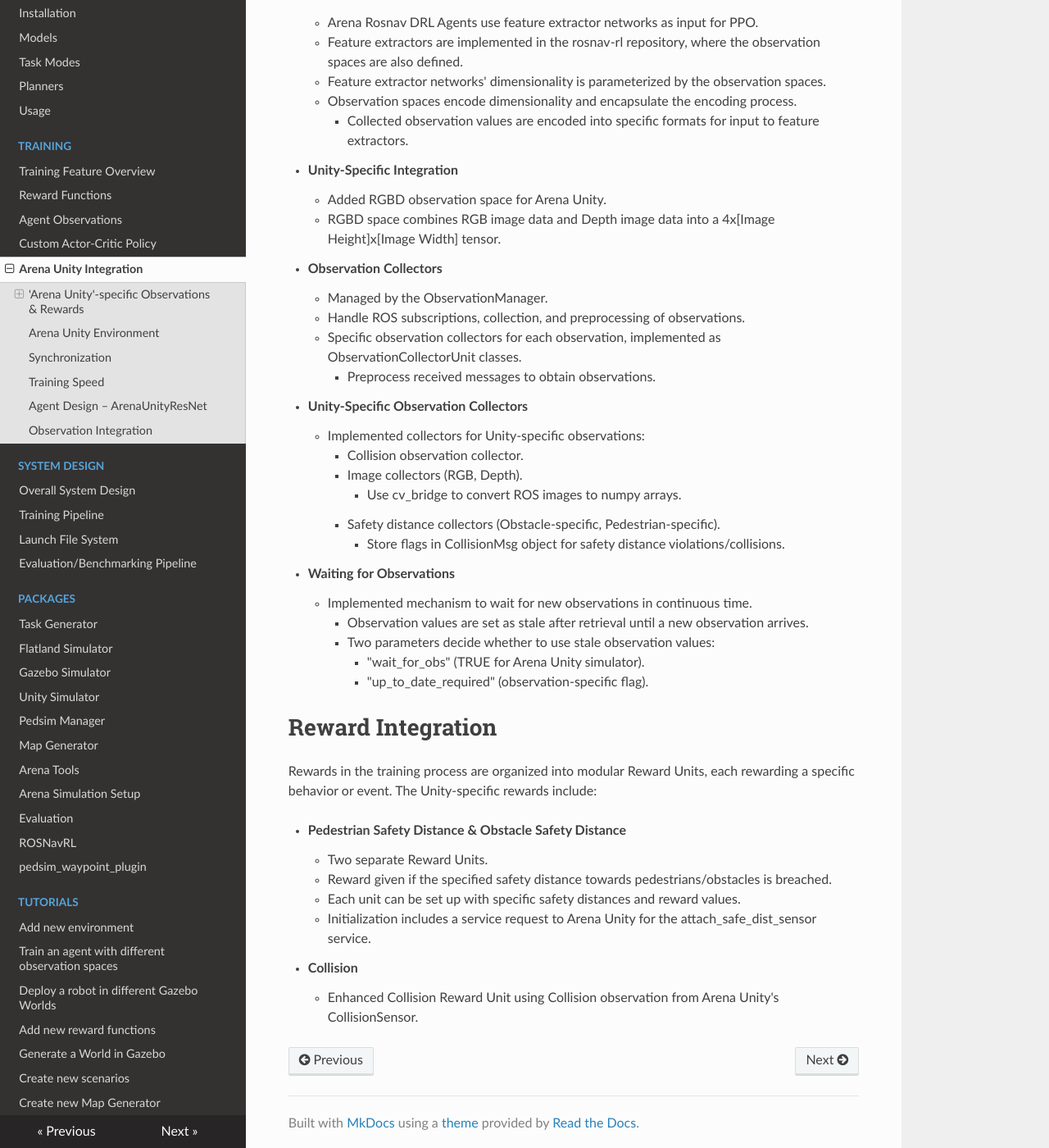
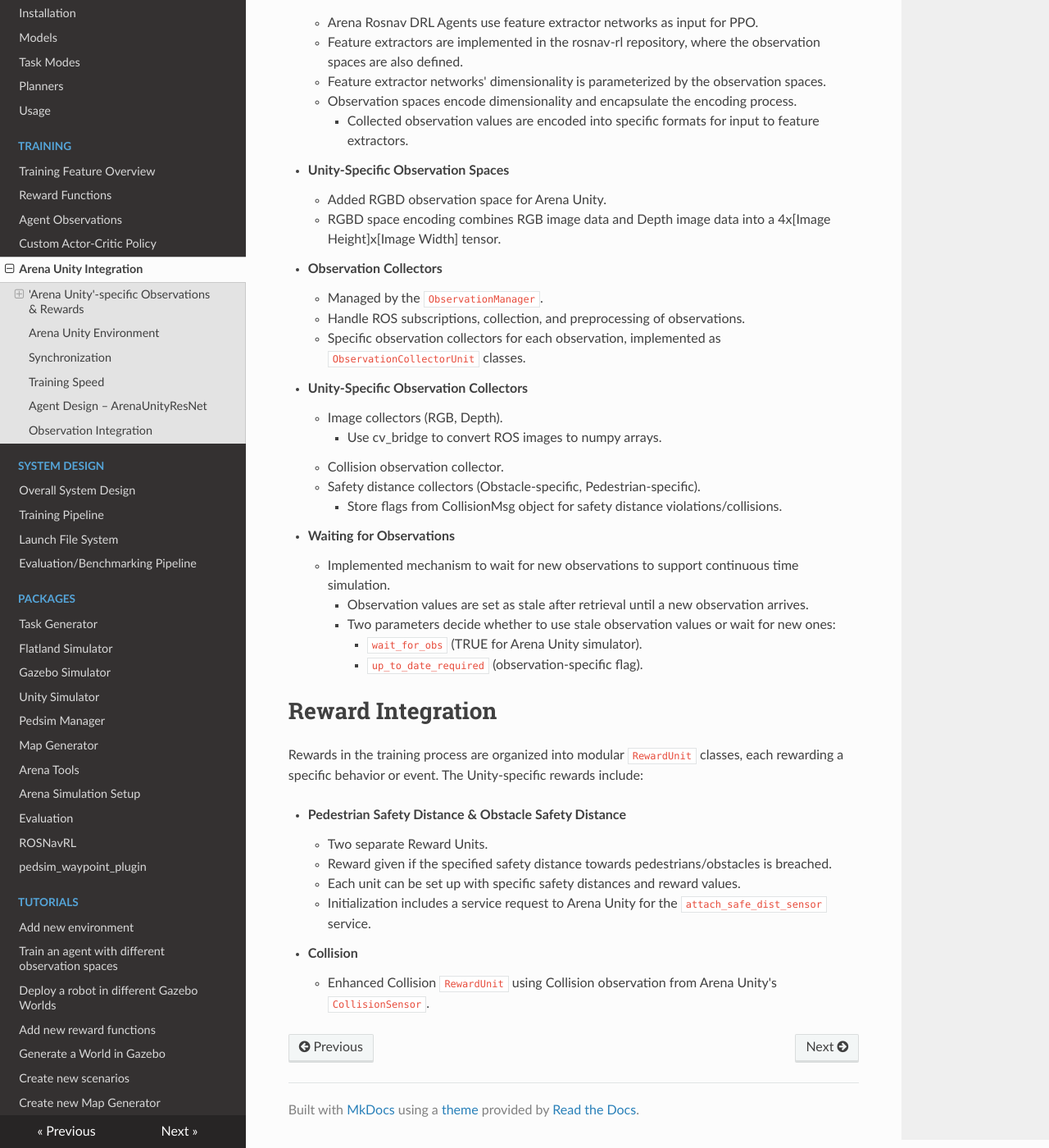
Before and after one commit to Arena-Rosnav/.github, an MkDocs documentation site: the page built from docs/packages/unity/training_integration.md, in a window 1280 px wide and 1400 px high, scrolled down 5387 px. Shown: the whole window at 82% size. Built offline with MkDocs 1.6.1, drawn with Linux system fonts in a browser that asks for light colours; nearby versions of some CDN libraries; comment, search, counter and statistics services are not loaded; some of the changed text lies outside the part shown.

Commit message:
Some fixes in Unity Training Integration

```diff
--- a/docs/packages/unity/training_integration.md
+++ b/docs/packages/unity/training_integration.md
@@ -104,47 +104,45 @@ Rosnav-RL agent designs consist of a feature extraction part and the policy part
 
 Integration of observation logic for Arena Unity in the training pipeline involves the following components:
 
-- **Observation Space Integration**
+- **Observation Spaces**
     - Arena Rosnav DRL Agents use feature extractor networks as input for PPO.
     - Feature extractors are implemented in the rosnav-rl repository, where the observation spaces are also defined.
     - Feature extractor networks' dimensionality is parameterized by the observation spaces.
     - Observation spaces encode dimensionality and encapsulate the encoding process.
         - Collected observation values are encoded into specific formats for input to feature extractors.
 
-- **Unity-Specific Integration**
+- **Unity-Specific Observation Spaces**
     - Added RGBD observation space for Arena Unity.
-    - RGBD space combines RGB image data and Depth image data into a 4x[Image Height]x[Image Width] tensor.
+    - RGBD space encoding combines RGB image data and Depth image data into a 4x[Image Height]x[Image Width] tensor.
 
 - **Observation Collectors**
-    - Managed by the ObservationManager.
+    - Managed by the `ObservationManager`.
     - Handle ROS subscriptions, collection, and preprocessing of observations.
-    - Specific observation collectors for each observation, implemented as ObservationCollectorUnit classes.
-        - Preprocess received messages to obtain observations.
+    - Specific observation collectors for each observation, implemented as `ObservationCollectorUnit` classes.
 
 - **Unity-Specific Observation Collectors**
-    - Implemented collectors for Unity-specific observations:
-        - Collision observation collector.
-        - Image collectors (RGB, Depth).
-            - Use cv_bridge to convert ROS images to numpy arrays.
-        - Safety distance collectors (Obstacle-specific, Pedestrian-specific).
-            - Store flags in CollisionMsg object for safety distance violations/collisions.
+    - Image collectors (RGB, Depth).
+        - Use cv_bridge to convert ROS images to numpy arrays.
+    - Collision observation collector.
+    - Safety distance collectors (Obstacle-specific, Pedestrian-specific).
+        - Store flags from CollisionMsg object for safety distance violations/collisions.
 
 - **Waiting for Observations**
-    - Implemented mechanism to wait for new observations in continuous time.
+    - Implemented mechanism to wait for new observations to support continuous time simulation.
         - Observation values are set as stale after retrieval until a new observation arrives.
-        - Two parameters decide whether to use stale observation values:
-            - "wait_for_obs" (TRUE for Arena Unity simulator).
-            - "up_to_date_required" (observation-specific flag).
+        - Two parameters decide whether to use stale observation values or wait for new ones:
+            - `wait_for_obs` (TRUE for Arena Unity simulator).
+            - `up_to_date_required` (observation-specific flag).
 
 # Reward Integration
 
-Rewards in the training process are organized into modular Reward Units, each rewarding a specific behavior or event. The Unity-specific rewards include:
+Rewards in the training process are organized into modular `RewardUnit` classes, each rewarding a specific behavior or event. The Unity-specific rewards include:
 
 - **Pedestrian Safety Distance & Obstacle Safety Distance**
     - Two separate Reward Units.
     - Reward given if the specified safety distance towards pedestrians/obstacles is breached.
     - Each unit can be set up with specific safety distances and reward values.
-    - Initialization includes a service request to Arena Unity for the attach_safe_dist_sensor service.
+    - Initialization includes a service request to Arena Unity for the `attach_safe_dist_sensor` service.
 
 - **Collision**
-    - Enhanced Collision Reward Unit using Collision observation from Arena Unity's CollisionSensor.
+    - Enhanced Collision `RewardUnit` using Collision observation from Arena Unity's `CollisionSensor`.
```
